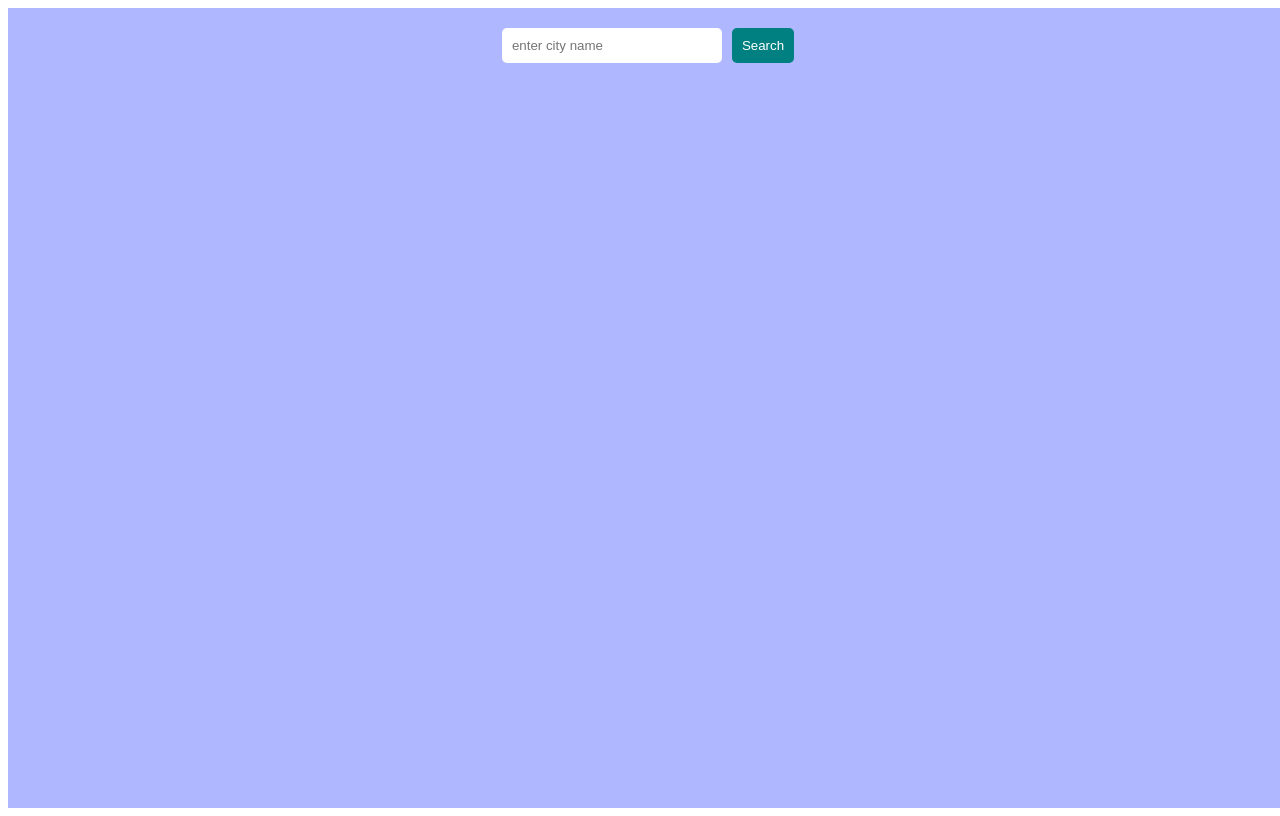
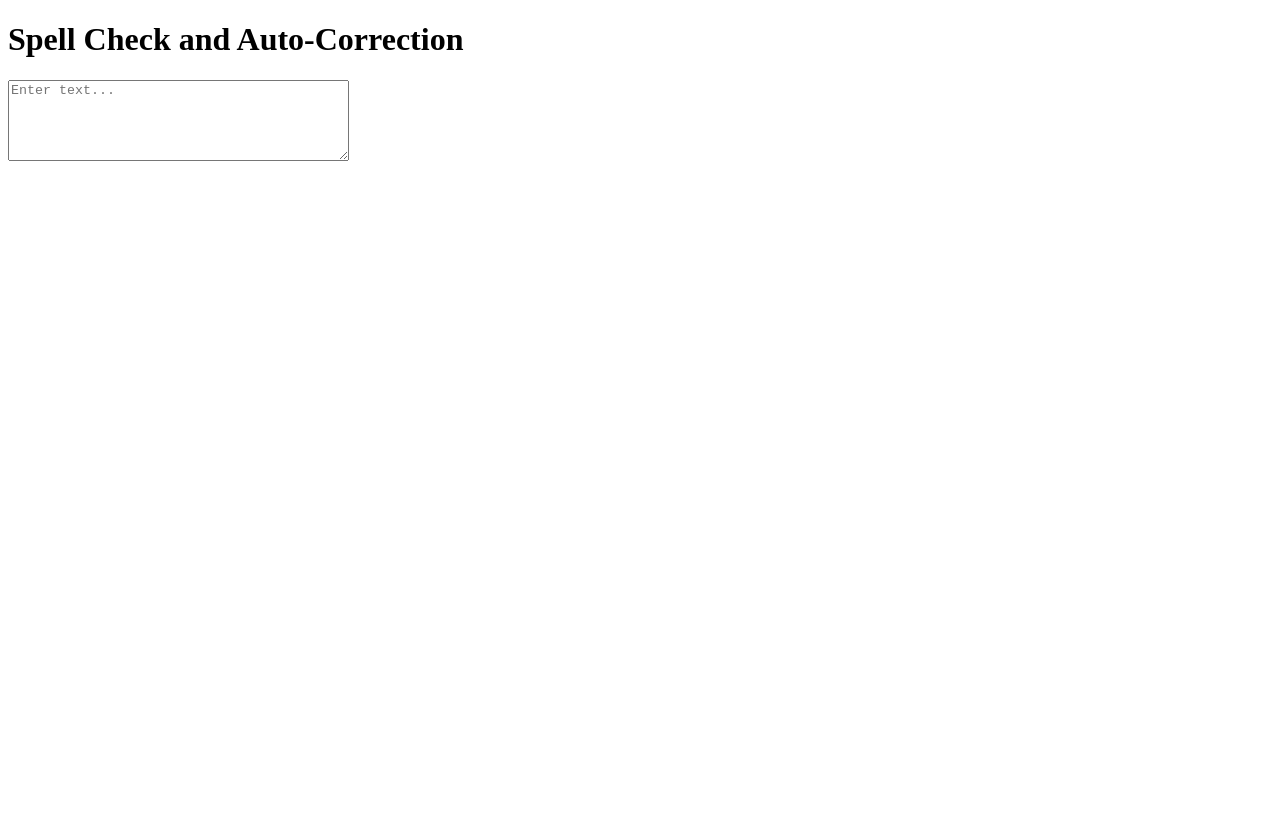
Before and after one commit to anishdix/React-Mini-Projects, a React (Create React App) app: page / in a window 1280 px wide. Built offline with nearby package versions, Linux system fonts and the light colour scheme.

Commit message:
created Spell Check app

```diff
--- a/src/App.js
+++ b/src/App.js
@@ -12,7 +12,8 @@
 
 // import DataTable from "./DataTable/DataTable";
 // import Modal from "./Modal/Modal";
-import WeatherApp from "./WeatherApp/WeatherApp";
+import SpellCheckApp from "./SpellCheckApp/SpellCheckApp";
+// import WeatherApp from "./WeatherApp/WeatherApp";
 
 
 
@@ -32,7 +33,8 @@
     // <Dictionary/>
     // <DataTable/>
     // <Modal/>
-    <WeatherApp/>
+    // <WeatherApp/>
+    <SpellCheckApp/>
   )
 }
 
--- /dev/null
+++ b/src/SpellCheckApp/SpellCheckApp.jsx
@@ -0,0 +1,51 @@
+import React, { useState } from 'react'
+
+const SpellCheckApp = () => {
+    const customDictionary = {
+        teh: "the",
+        wrok: "work",
+        fot: "for",
+        exampl: "example",
+      };
+    const [suggestedText,setSuggestedText]=useState("")
+    const [inputText,setInputText]=useState("")
+
+
+      const handleInputChange = (e) => {
+        const text = e.target.value;
+        setInputText(text)
+
+        // Implement a basic spelling check and correction
+        const words = text.split(" ");
+        const correctedWords = words.map((word) => {
+          const correctedWord = customDictionary[word.toLowerCase()];
+          return correctedWord || word;
+        });
+
+
+        // Set the suggested text (first corrected word)
+        const firstCorrection = correctedWords.find(
+          (word, index) => word !== words[index]
+        );
+        setSuggestedText( firstCorrection || "" );
+      };
+      return (
+        <div>
+          <h1>Spell Check and Auto-Correction</h1>
+          <textarea
+            value={inputText}
+            onChange={handleInputChange}
+            placeholder="Enter text..."
+            rows={5}
+            cols={40}
+          />
+          {suggestedText && (
+            <p>
+              Did you mean: <strong>{suggestedText}</strong>?
+            </p>
+          )}
+        </div>
+      );
+}
+
+export default SpellCheckApp
--- a/src/WeatherApp/WeatherDisplay.jsx
+++ b/src/WeatherApp/WeatherDisplay.jsx
@@ -1,6 +1,6 @@
 import React, { useEffect, useState } from 'react'
 import axios from "axios"
-import styles from "./WeatherApp.module.css"
+// import styles from "./WeatherApp.module.css"
 import WeatherCard from './WeatherCard'
 
 
```
Also changed, not shown: src/SpellCheckApp/SpellCheckApp.module.css (added).
